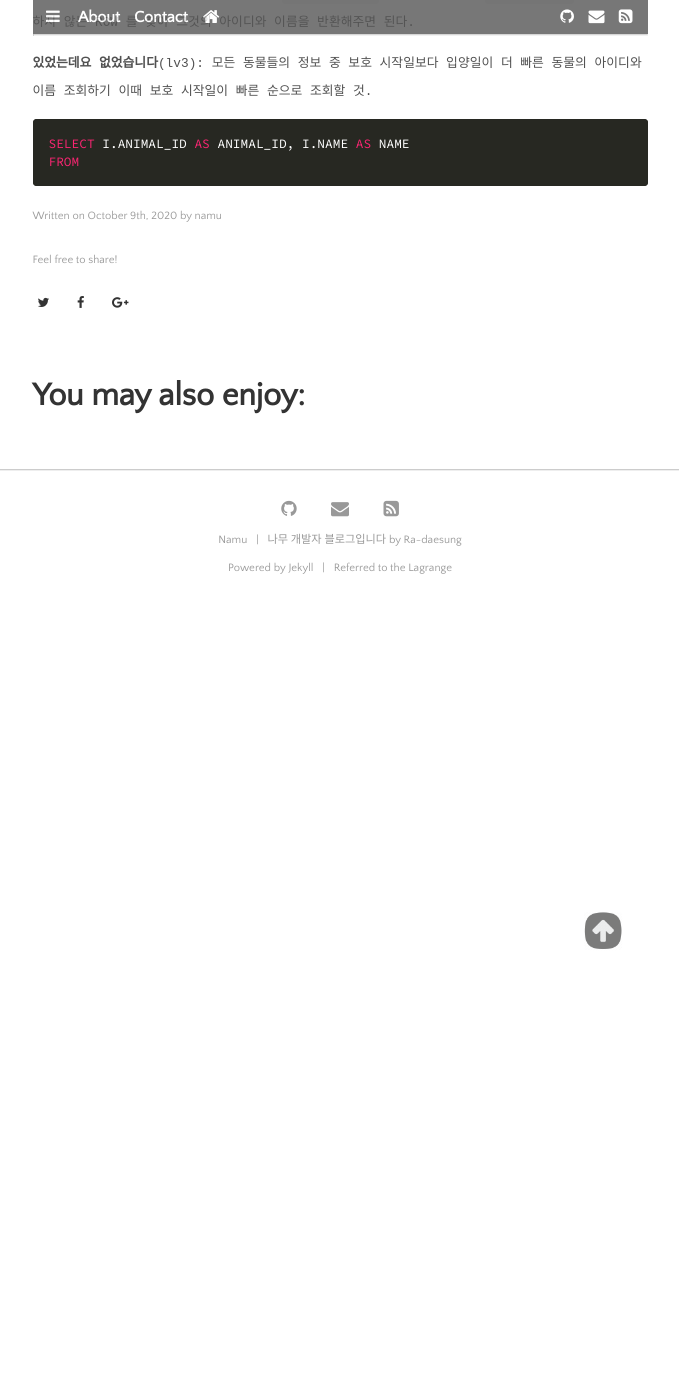
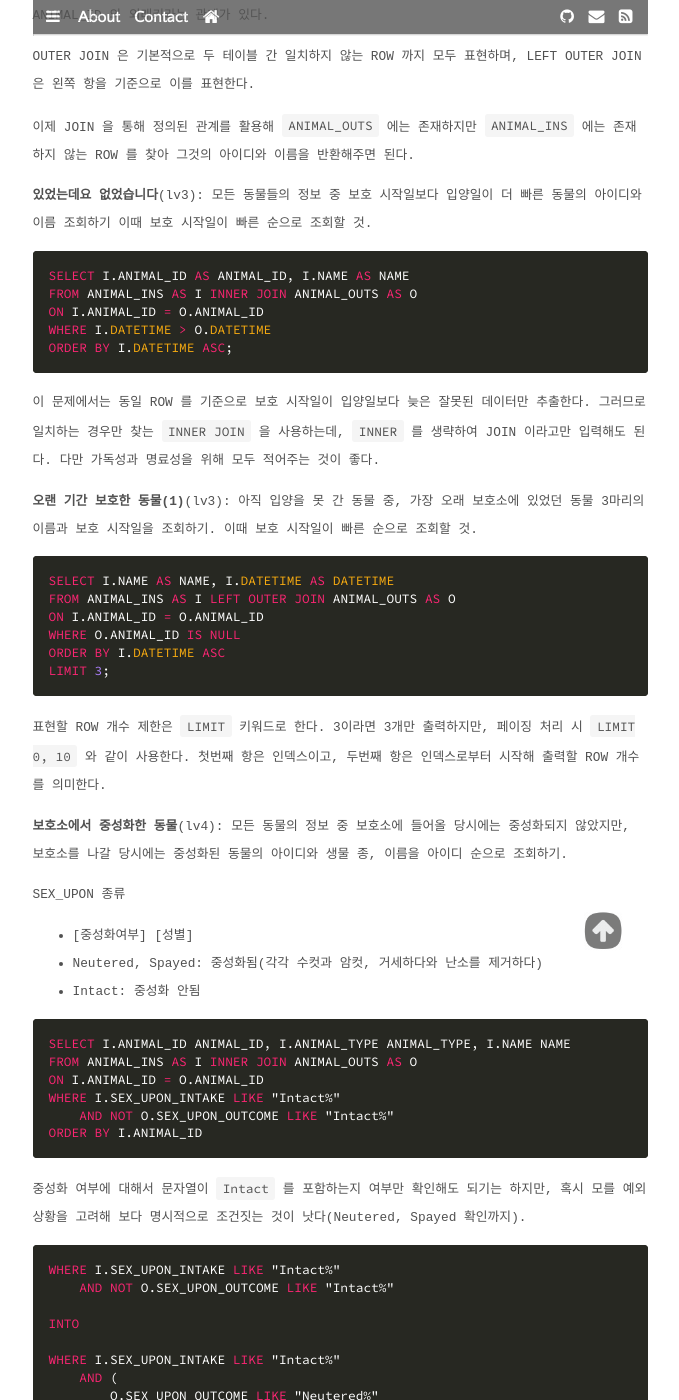
Before and after one commit to daesungRa/namu, a Jekyll site: the page built from _posts/database/2020-10-09-programmers-sql.markdown, in a window 1280 px wide and 1400 px high, scrolled down 6331 px. Shown: the whole window, without its empty margins (300-979 px from the left). Built offline with Jekyll 4.4.1, drawn with Linux system fonts in a browser that asks for light colours; some web fonts are replaced; some of the changed text lies outside the part shown.

Commit message:
post: Add sql select solutions

````diff
--- a/_posts/database/2020-10-09-programmers-rdbms.markdown
+++ b/_posts/database/2020-10-09-programmers-sql.markdown
@@ -1,7 +1,7 @@
 ---
-title:  "[플머스] SQL 문제풀이"
+title:  "[플머스] SQL 문제풀이(SELECT)"
 created:   2020-10-09 16:43:23 +0900
-updated:   2020-10-09 16:43:23 +0900
+updated:   2020-10-09 22:32:18 +0900
 author: namu
 categories: database
 permalink: "/database/:year/:month/:day/:title"
@@ -20,6 +20,8 @@ image-source: https://pixabay.com/ko/users/manuchi-1728328/
 2. [SUM, MAX, MIN](#sum-max-min)
 3. [GROUP BY](#group-by)
 4. [IS NULL](#is-null)
+5. [JOIN](#join)
+6. [String, Date](#string-date)
 
 ---
 
@@ -207,8 +209,11 @@ ORDER BY HOUR ASC;
 ```sql
 SET @hour := -1;
 
-SELECT (@hour := @hour + 1) AS HOUR,
-    (SELECT COUNT(*) FROM ANIMAL_OUTS WHERE HOUR(DATETIME) = @hour) AS COUNT
+SELECT (@hour := @hour + 1) AS HOUR, (
+        SELECT COUNT(*)
+        FROM ANIMAL_OUTS
+        WHERE HOUR(DATETIME) = @hour
+    ) AS COUNT
 FROM ANIMAL_OUTS
 WHERE @hour < 23;
 ```
@@ -288,6 +293,9 @@ WHERE I.ANIMAL_ID IS NULL
 ```ON``` 구문 안에서 서로의 관계를 명시한다.
 ```ANIMAL_OUTS``` 의 ANIMAL_ID 는 ```ANIMAL_INS``` 의 ANIMAL_ID 의 외래키라는 관계가 있다.
 
+OUTER JOIN 은 기본적으로 두 테이블 간 일치하지 않는 ROW 까지 모두 표현하며,
+LEFT OUTER JOIN 은 왼쪽 항을 기준으로 이를 표현한다.
+
 이제 JOIN 을 통해 정의된 관계를 활용해
 ```ANIMAL_OUTS``` 에는 존재하지만 ```ANIMAL_INS``` 에는 존재하지 않는 ROW 를 찾아
 그것의 아이디와 이름을 반환해주면 된다.
@@ -297,5 +305,133 @@ WHERE I.ANIMAL_ID IS NULL
 
 ```sql
 SELECT I.ANIMAL_ID AS ANIMAL_ID, I.NAME AS NAME
-FROM
+FROM ANIMAL_INS AS I INNER JOIN ANIMAL_OUTS AS O
+ON I.ANIMAL_ID = O.ANIMAL_ID
+WHERE I.DATETIME > O.DATETIME
+ORDER BY I.DATETIME ASC;
 ```
+
+이 문제에서는 동일 ROW 를 기준으로 보호 시작일이 입양일보다 늦은 잘못된 데이터만 추출한다.
+그러므로 일치하는 경우만 찾는 ```INNER JOIN``` 을 사용하는데, ```INNER``` 를 생략하여 JOIN 이라고만 입력해도 된다.
+다만 가독성과 명료성을 위해 모두 적어주는 것이 좋다.
+
+**오랜 기간 보호한 동물(1)**(lv3): 아직 입양을 못 간 동물 중, 가장 오래 보호소에 있었던 동물 3마리의 이름과 보호 시작일을 조회하기.
+이때 보호 시작일이 빠른 순으로 조회할 것.
+
+```sql
+SELECT I.NAME AS NAME, I.DATETIME AS DATETIME
+FROM ANIMAL_INS AS I LEFT OUTER JOIN ANIMAL_OUTS AS O
+ON I.ANIMAL_ID = O.ANIMAL_ID
+WHERE O.ANIMAL_ID IS NULL
+ORDER BY I.DATETIME ASC
+LIMIT 3;
+```
+
+표현할 ROW 개수 제한은 ```LIMIT``` 키워드로 한다. 3이라면 3개만 출력하지만, 페이징 처리 시 ```LIMIT 0, 10``` 와 같이 사용한다.
+첫번째 항은 인덱스이고, 두번째 항은 인덱스로부터 시작해 출력할 ROW 개수를 의미한다.
+
+**보호소에서 중성화한 동물**(lv4): 모든 동물의 정보 중 보호소에 들어올 당시에는 중성화되지 않았지만,
+보호소를 나갈 당시에는 중성화된 동물의 아이디와 생물 종, 이름을 아이디 순으로 조회하기.
+
+SEX_UPON 종류
+- \[중성화여부\] \[성별\]
+- Neutered, Spayed: 중성화됨(각각 수컷과 암컷, 거세하다와 난소를 제거하다)
+- Intact: 중성화 안됨
+
+```sql
+SELECT I.ANIMAL_ID ANIMAL_ID, I.ANIMAL_TYPE ANIMAL_TYPE, I.NAME NAME
+FROM ANIMAL_INS AS I INNER JOIN ANIMAL_OUTS AS O
+ON I.ANIMAL_ID = O.ANIMAL_ID
+WHERE I.SEX_UPON_INTAKE LIKE "Intact%"
+    AND NOT O.SEX_UPON_OUTCOME LIKE "Intact%"
+ORDER BY I.ANIMAL_ID
+```
+
+중성화 여부에 대해서 문자열이 ```Intact``` 를 포함하는지 여부만 확인해도 되기는 하지만,
+혹시 모를 예외상황을 고려해 보다 명시적으로 조건짓는 것이 낫다(Neutered, Spayed 확인까지).
+
+```sql
+WHERE I.SEX_UPON_INTAKE LIKE "Intact%"
+    AND NOT O.SEX_UPON_OUTCOME LIKE "Intact%"
+
+INTO
+
+WHERE I.SEX_UPON_INTAKE LIKE "Intact%"
+    AND (
+        O.SEX_UPON_OUTCOME LIKE "Neutered%"
+            OR O.SEX_UPON_OUTCOME LIKE "Spayed%"
+    )
+```
+
+<br>
+## String, Date
+
+**루시와 엘라 찾기**(lv2): 동물 보호소에 들어온 동물 중 이름이 Lucy, Ella, Pickle, Rogan, Sabrina, Mitty 인 동물의
+아이디와 이름, 성별 및 중성화 여부를 조회하기
+
+```sql
+SELECT ANIMAL_ID, NAME, SEX_UPON_INTAKE
+FROM ANIMAL_INS
+WHERE NAME IN ('Lucy', 'Ella', 'Pickle', 'Rogan', 'Sabrina', 'Mitty')
+```
+
+동물 이름이 제시된 이름들에 속하는지 확인하려면 ```IN``` 키워드를 사용하면 된다.
+
+**이름에 el이 들어가는 동물 찾기**(lv2): 모든 동물의 정보 중 이름에 "EL"이 들어가는 개의 아이디와 이름을 조회하기.
+결과는 이름 순으로 정렬.
+
+```sql
+SELECT ANIMAL_ID, NAME
+FROM ANIMAL_INS
+WHERE ANIMAL_TYPE = "Dog" AND NAME LIKE "%EL%"
+ORDER BY NAME ASC;
+```
+
+테이블명, 컬럼명이나 컬럼값의 대소문자 구분 여부는 DB 환경설정에서 정한다(0 or 1).
+
+**중성화 여부 파악하기**(lv2): 모든 동물의 정보 중 아이디와 이름, 중성화 여부를 아이디 순으로 나열하되,
+중성화 여부를 'O', 'X' 라고 표시하기
+
+- 중성화 되었으면 ```SEX_UPON_INTAKE``` 컬럼 문자열에 'Neutered' 또는 'Spayed' 를 포함한다.
+
+```sql
+SELECT ANIMAL_ID, NAME,
+    CASE
+        WHEN
+            SEX_UPON_INTAKE LIKE "Neutered%"
+                OR SEX_UPON_INTAKE LIKE "Spayed%"
+            THEN 'O'
+        ELSE 'X'
+    END AS Intact
+FROM ANIMAL_INS
+```
+
+SQL 조건문인 ```CASE ~ WHEN ~ THEN ~ ELSE ~ END``` 구문을 활용해야 한다.
+
+**오랜 기간 보호한 동물(2)**(lv3): 입양을 간 동물 중, 보호 기간이 가장 길었던 동물 두 마리의 아이디와 이름을 조회하기.
+이때 결과는 보호 기간이 긴 순으로 조회
+
+```sql
+SELECT O.ANIMAL_ID AS ANIMAL_ID, O.NAME AS NAME
+FROM ANIMAL_OUTS AS O INNER JOIN ANIMAL_INS AS I
+ON O.ANIMAL_ID = I.ANIMAL_ID
+ORDER BY (O.DATETIME - I.DATETIME) DESC
+LIMIT 0, 2;  /* LIMIT 2 */
+```
+
+함정에 빠지지 말자.<br>
+오래된 동물이 아니라 오래 보호된 동물이다!!
+
+**DATETIME에서 DATE형 변환**(lv2): 모든 동물의 정보 중 아이디와 이름, 들어온 날짜를 아이디 순으로 조회하기
+
+```sql
+SELECT ANIMAL_ID,
+    NAME,
+    DATE_FORMAT(DATETIME, '%Y-%m-%d') AS 날짜
+FROM ANIMAL_INS
+```
+
+```DATE_FORMAT``` 키워드를 활용해 날짜 타입의 표현 포맷을 변경할 수 있다.
+포맷 문자열은 익숙하니까.
+
+끝~
````
Also changed, not shown: other parts of _posts/database/2020-10-09-programmers-sql.markdown (+1 -1 lines).
